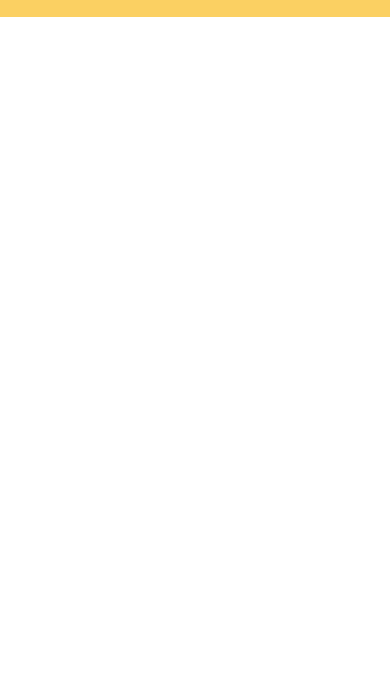
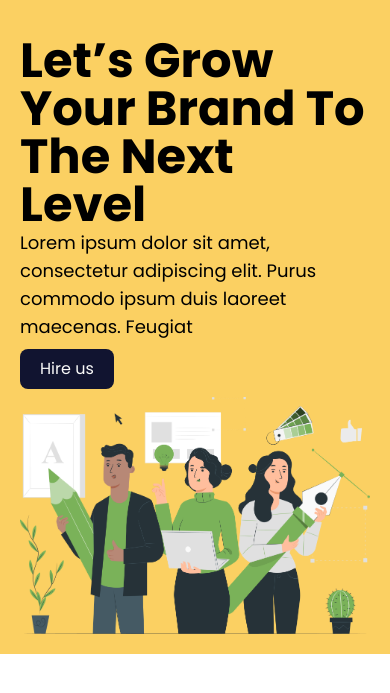
Before and after one commit to shohayabt/creative_agency, a website: page index.html in a window 390 px wide. Shown: the part 71-764 px from the top of the page. Drawn offline with Linux system fonts and the light colour scheme.

Commit message:
Hero section for mobile first approach

```diff
--- a/index.html
+++ b/index.html
@@ -14,14 +14,15 @@
   </head>
 
   <body class="font-poppings">
-    <header
-      class="container flex justify-between items-center py-5 px-5 bg-yellow"
-    >
-      <div class="logo w-36 h-12">
-        <a href="#"><img src="./images/logo.png" alt="logo" /></a>
-      </div>
-      <nav>
-        <ul id="main_menu" class=" bg-yellow px-5 absolute top-20 left-0 right-0 hidden">
+    <header class="container bg-yellow px-5">
+      <nav class="flex justify-between items-center py-5">
+        <div class="logo w-36 h-12">
+          <a href="#"><img src="./images/logo.png" alt="logo" /></a>
+        </div>
+        <ul
+          id="main_menu"
+          class="bg-yellow px-5 absolute top-20 left-0 right-0 hidden"
+        >
           <li class="w-full text-center border-t border-t-black">
             <a class="inline-block text-sm w-full py-2 px-5" href="/index.html"
               >Home</a
@@ -46,10 +47,24 @@
             Login
           </button>
         </ul>
+        <div id="menu">
+          <img src="./images/icon-hamburger.svg" alt="menu" />
+        </div>
       </nav>
-      <div id="menu">
-        <img src="./images/icon-hamburger.svg" alt="menu" />
-      </div>
+      <section class="hero_section py-5">
+        <div class="information">
+          <h1 class="font-poppings font-bold text-5xl">Let’s Grow Your Brand To The Next Level</h1>
+          <p class="text-lg">
+            Lorem ipsum dolor sit amet, consectetur adipiscing elit. Purus commodo ipsum duis laoreet maecenas. Feugiat
+          </p>
+          <button class="py-2 px-5 my-2 rounded-lg bg-black text-white">
+            Hire us
+          </button>
+        </div>
+        <div>
+          <img src="./images/Frame.png" alt="">
+        </div>
+      </section>
     </header>
     <script>
       const menuBar = document.getElementById("menu");
```
Also changed, not shown: images/Frame.png (added), output/output.css.
